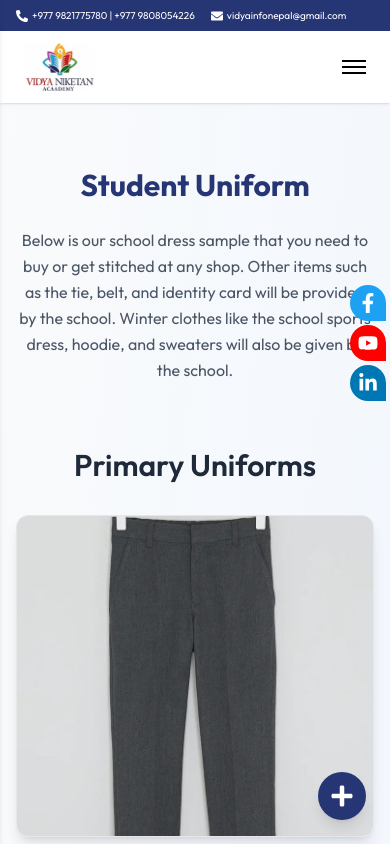
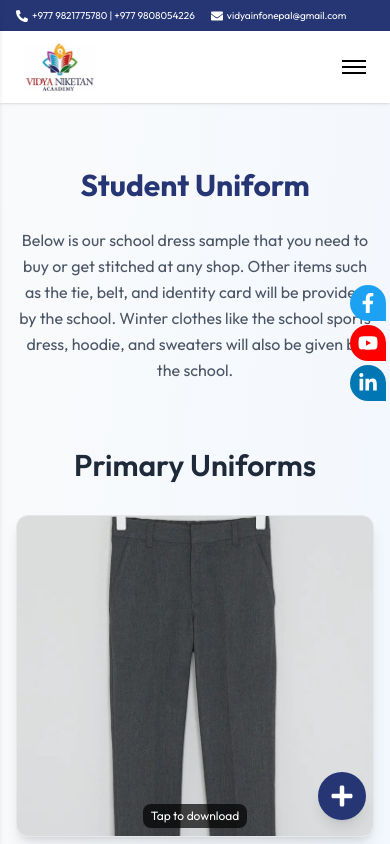
Before and after one commit to karukhusyalritesh-del/school, a React (Vite) app in the folder frontend/: page /uniform in a window 390 px wide. Shown: the top 844 px of the page. Built offline with nearby package versions, Linux system fonts and the light colour scheme; a web font is replaced by a local one.

Commit message:
added mobile touch

```diff
--- a/frontend/src/Components/MainNav.jsx
+++ b/frontend/src/Components/MainNav.jsx
@@ -244,7 +244,7 @@ const MainNav = ({ isDarkMode }) => {
               onClick={() => setDropdownOpen(!dropdownOpen)}
               className="flex items-center gap-2"
             >
-              <FaInfoCircle /> About Us
+              <FaInfoCircle /> About
               <FaChevronDown
                 className={`ml-2 transition-transform duration-200 ${
                   dropdownOpen ? "rotate-180" : ""
@@ -342,7 +342,6 @@ const MainNav = ({ isDarkMode }) => {
               to="/uniform"
               className="flex items-center gap-2"
               onClick={() => {
-                handleNav("contact");
                 setMenuOpen(false);
               }}
             >
--- a/frontend/src/Pages/StudentUniform.jsx
+++ b/frontend/src/Pages/StudentUniform.jsx
@@ -1,4 +1,5 @@
-import React from 'react';
+import React, { useState, useEffect } from 'react';
+import { FaDownload } from "react-icons/fa";
 import main1 from '../../src/assets/main1.jpeg'
 import main2 from '../../src/assets/main2.jpeg'
 import uniform1 from '../../src/assets/uniform1.jpeg'
@@ -9,6 +10,25 @@ import uniform5 from '../../src/assets/uniform5.jpeg'
 import uniform6 from '../../src/assets/uniform6.jpeg'
 
 const StudentUniform = () => {
+  const [isMobile, setIsMobile] = useState(false);
+  const [activeImage, setActiveImage] = useState(null);
+
+  // Check if device is mobile
+  useEffect(() => {
+    const checkMobile = () => {
+      setIsMobile(window.innerWidth <= 768);
+    };
+
+    // Initial check
+    checkMobile();
+
+    // Add event listener for resize
+    window.addEventListener('resize', checkMobile);
+
+    // Cleanup
+    return () => window.removeEventListener('resize', checkMobile);
+  }, []);
+
   // Top row images
   const topRowImages = [
     {
@@ -100,9 +120,41 @@ const StudentUniform = () => {
     }
   };
 
-  // Image component with loading state
-const UniformImage = ({ image }) => (
-  <div className="group relative bg-white rounded-xl shadow-lg overflow-hidden hover:shadow-2xl transition-all duration-300 transform hover:-translate-y-2 border border-gray-200">
+  // Handle image tap/click for mobile
+  const handleImageTap = (imageId) => {
+    if (isMobile) {
+      if (activeImage === imageId) {
+        setActiveImage(null); // Hide button if same image is tapped again
+      } else {
+        setActiveImage(imageId); // Show button for tapped image
+      }
+    }
+  };
+
+  // Close active image when clicking outside
+  useEffect(() => {
+    const handleClickOutside = (event) => {
+      if (isMobile && activeImage && !event.target.closest('.uniform-image-container')) {
+        setActiveImage(null);
+      }
+    };
+
+    document.addEventListener('click', handleClickOutside);
+    return () => document.removeEventListener('click', handleClickOutside);
+  }, [isMobile, activeImage]);
+
+  // Image component with mobile tap support
+  const UniformImage = ({ image }) => {
+    const isActive = activeImage === image.id;
+    const showDownloadButton = !isMobile || isActive;
+
+    return (
+      <div
+        className={`group relative bg-white rounded-xl shadow-lg overflow-hidden hover:shadow-2xl transition-all duration-300 transform hover:-translate-y-2 border border-gray-200 uniform-image-container ${
+          isMobile ? 'cursor-pointer' : ''
+        } ${isActive ? 'ring-2 ring-[#263675] ring-offset-2' : ''}`}
+        onClick={() => handleImageTap(image.id)}
+      >
         <div className="aspect-w-4 aspect-h-5">
           <img
             src={image.src}
@@ -110,17 +162,49 @@ const UniformImage = ({ image }) => (
             className="w-full h-80 object-cover transition-transform duration-300 group-hover:scale-110"
           />
         </div>
+
+        {/* Desktop hover effect */}
+        {!isMobile && (
           <div className="absolute inset-0 bg-gradient-to-t from-black/60 via-transparent to-transparent opacity-0 group-hover:opacity-100 transition-all duration-300 flex items-end justify-center p-6">
             <button
-        onClick={() => handleDownload(image)}
-        className="bg-white text-gray-900 px-6 py-3 rounded-lg font-semibold transform translate-y-8 group-hover:translate-y-0 transition-all duration-300 hover:bg-gray-100 focus:outline-none focus:ring-2 focus:ring-white focus:ring-offset-2 focus:ring-offset-gray-800 shadow-lg border border-gray-300 hover:scale-105 cursor-pointer"
+              onClick={(e) => {
+                e.stopPropagation();
+                handleDownload(image);
+              }}
+              className="inline-flex items-center gap-2 bg-white text-gray-900 px-6 py-3 rounded-lg font-semibold transform translate-y-8 group-hover:translate-y-0 transition-all duration-300 hover:bg-gray-100 focus:outline-none focus:ring-2 focus:ring-white focus:ring-offset-2 focus:ring-offset-gray-800 shadow-lg border border-gray-300 hover:scale-105 cursor-pointer"
             >
-        ⬇ Download
+              <FaDownload /> Download
             </button>
           </div>
+        )}
+
+        {/* Mobile tap effect - always visible when active */}
+        {isMobile && showDownloadButton && (
+          <div className="absolute inset-0 bg-gradient-to-t from-black/60 via-transparent to-transparent flex items-end justify-center p-6">
+            <button
+              onClick={(e) => {
+                e.stopPropagation();
+                handleDownload(image);
+                setActiveImage(null); // Hide button after download
+              }}
+              className="inline-flex items-center gap-2 bg-white text-gray-900 px-6 py-3 rounded-lg font-semibold hover:bg-gray-100 focus:outline-none focus:ring-2 focus:ring-white focus:ring-offset-2 focus:ring-offset-gray-800 shadow-lg border border-gray-300 cursor-pointer animate-bounce-slow"
+            >
+              <FaDownload /> Download
+            </button>
+          </div>
+        )}
+
+        {/* Mobile tap hint */}
+        {isMobile && !isActive && (
+          <div className="absolute bottom-2 left-0 right-0 text-center">
+            <span className="inline-block bg-black/70 text-white text-xs px-2 py-1 rounded-lg">
+              Tap to download
+            </span>
+          </div>
+        )}
       </div>
     );
-
+  };
 
   return (
     <section className="w-full py-16 bg-gradient-to-br from-gray-50 to-blue-50 min-h-screen">
@@ -132,7 +216,6 @@ const UniformImage = ({ image }) => (
           </h1>
           <p className="text-md text-gray-600 max-w-3xl mx-auto leading-relaxed">
             Below is our school dress sample that you need to buy or get stitched at any shop. Other items such as the tie, belt, and identity card will be provided by the school. Winter clothes like the school sports dress, hoodie, and sweaters will also be given by the school.
-
           </p>
         </div>
 
@@ -164,10 +247,11 @@ const UniformImage = ({ image }) => (
         <div className="text-center">
           <button
             onClick={handleDownloadAll}
-            className="bg-gradient-to-r from-[#263675] to-[#4E56C0] text-white px-10 py-4 rounded-xl font-bold text-lg hover:from-[#134686] hover:to-[#31326F] focus:outline-none focus:ring-4 focus:ring-[#0046FF] focus:ring-offset-2 transition-all duration-300 transform hover:scale-105 shadow-lg hover:shadow-xl cursor-pointer"
+            className="inline-flex items-center justify-center gap-2 bg-gradient-to-r from-[#263675] to-[#4E56C0] text-white px-10 py-4 rounded-xl font-bold text-lg hover:from-[#134686] hover:to-[#31326F] focus:outline-none focus:ring-4 focus:ring-[#0046FF] focus:ring-offset-2 transition-all duration-300 transform hover:scale-105 shadow-lg hover:shadow-xl cursor-pointer"
           >
-            🡇 Download All Uniform Images
+            <FaDownload /> Download All Uniform Images
           </button>
+
           <p className="text-gray-500 text-sm mt-3">
             This will download all 8 uniform images one by one
           </p>
```
Lines whose indentation alone changed are shown as unchanged.
